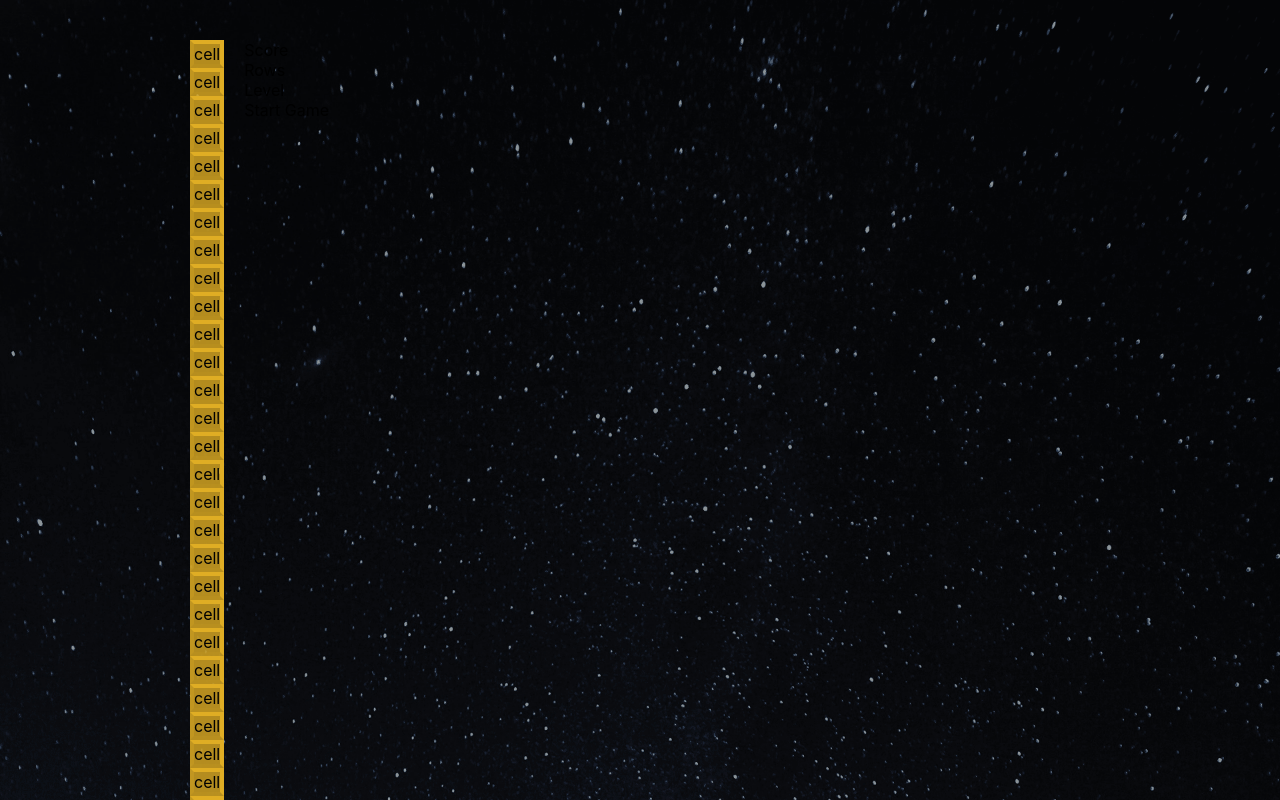
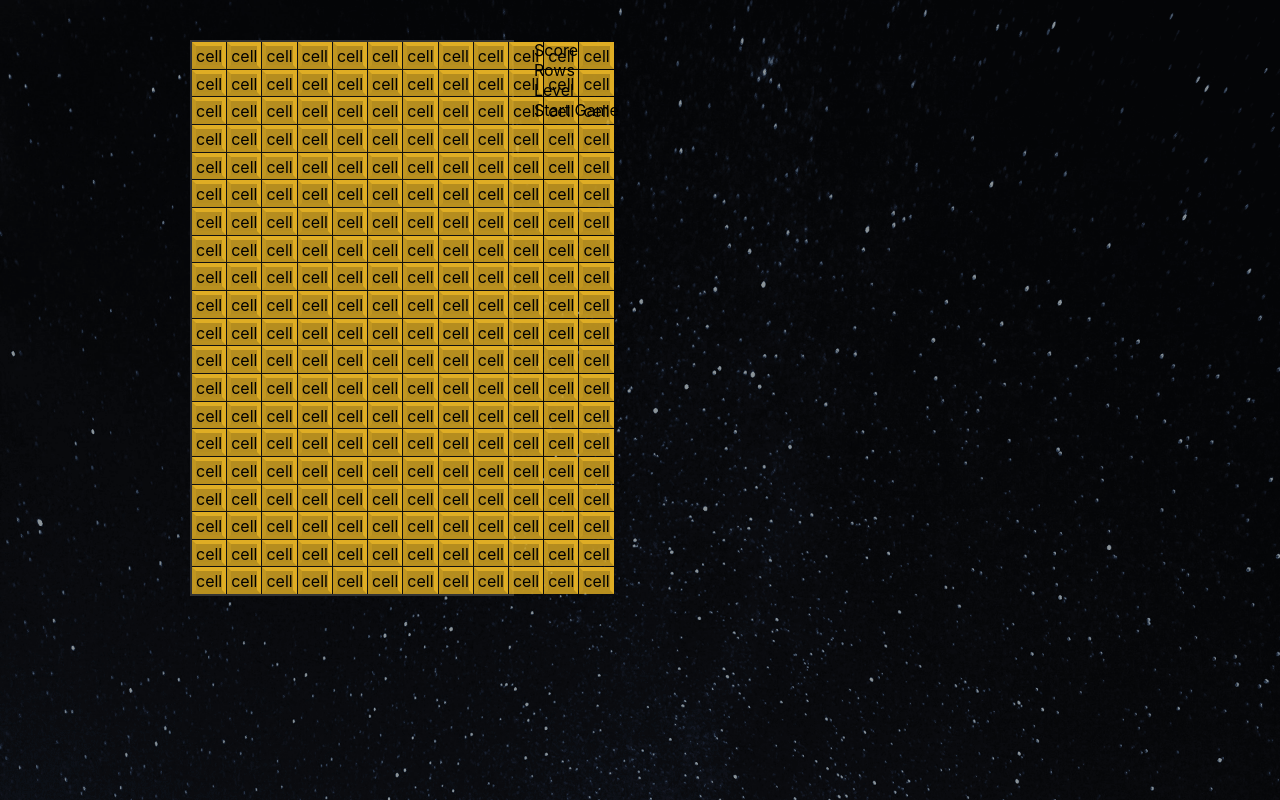
Before and after one commit to lowtrey/react-tetris, a React (Create React App) app: page / in a window 1280 px wide. Built offline with nearby package versions, Linux system fonts and the light colour scheme.

Commit message:
Create StyledStage component

```diff
--- a/src/components/Stage.js
+++ b/src/components/Stage.js
@@ -1,10 +1,11 @@
 import React from 'react';
 import Cell from './Cell';
+import { StyledStage } from './styles/StyledStage';
 
 const Stage = ({ stage }) => (
-  <div>
+  <StyledStage width={stage[0].length} height={stage.length}>
     {stage.map(row => row.map((cell, x) => <Cell key={x} type={cell[0]} />))}
-  </div>
+  </StyledStage>
 );
 
 export default Stage;
--- /dev/null
+++ b/src/components/styles/StyledStage.js
@@ -0,0 +1,15 @@
+import styled from 'styled-components';
+
+export const StyledStage = styled.div`
+  display: grid;
+  grid-template-rows: repeat(
+    ${props => props.height},
+    calc(25vw / ${props => props.width})
+  );
+  grid-template-columns: repeat(${props => props.width}, 1fr);
+  grid-gap: 1px;
+  border: 2px solid #333;
+  width: 100%;
+  max-width: 25vw;
+  background: #111;
+`
```
